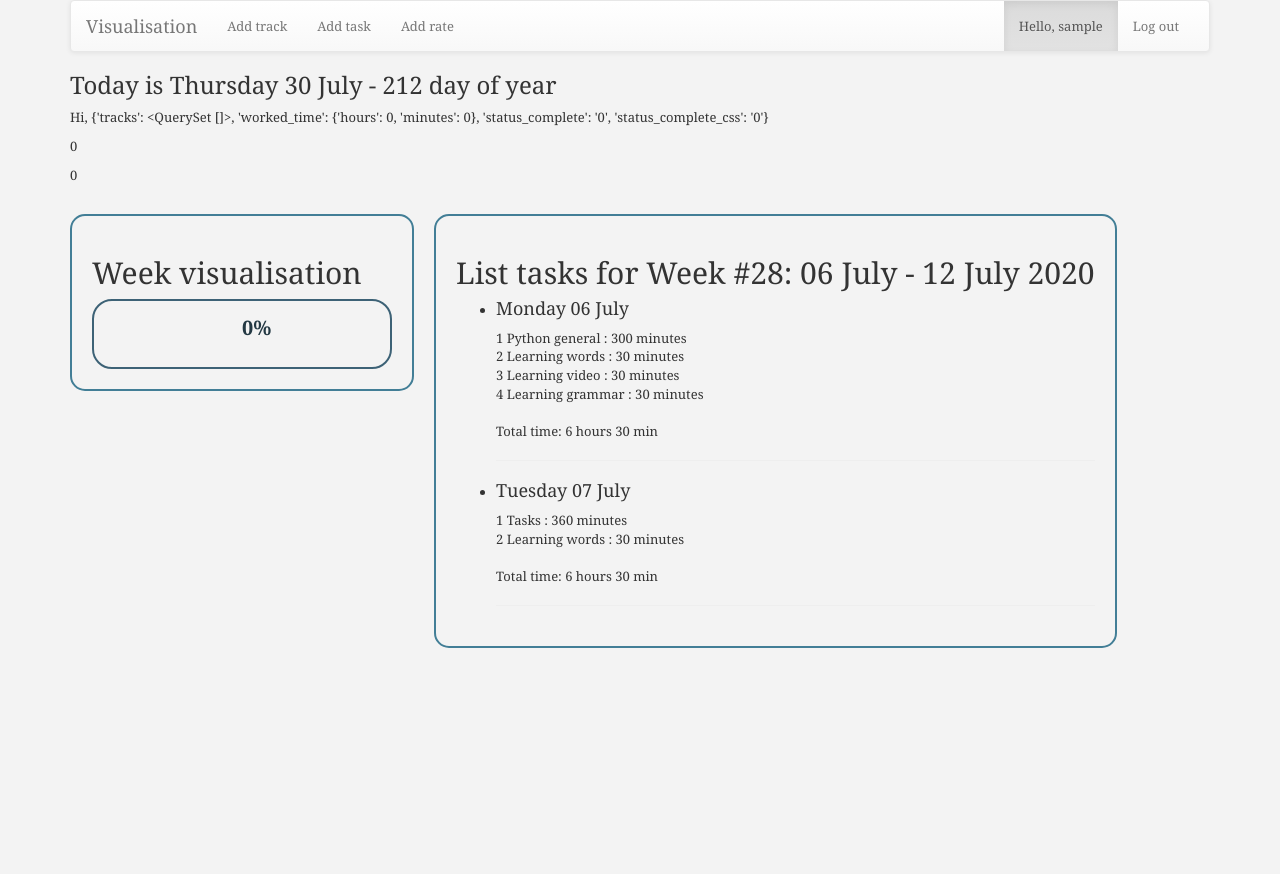
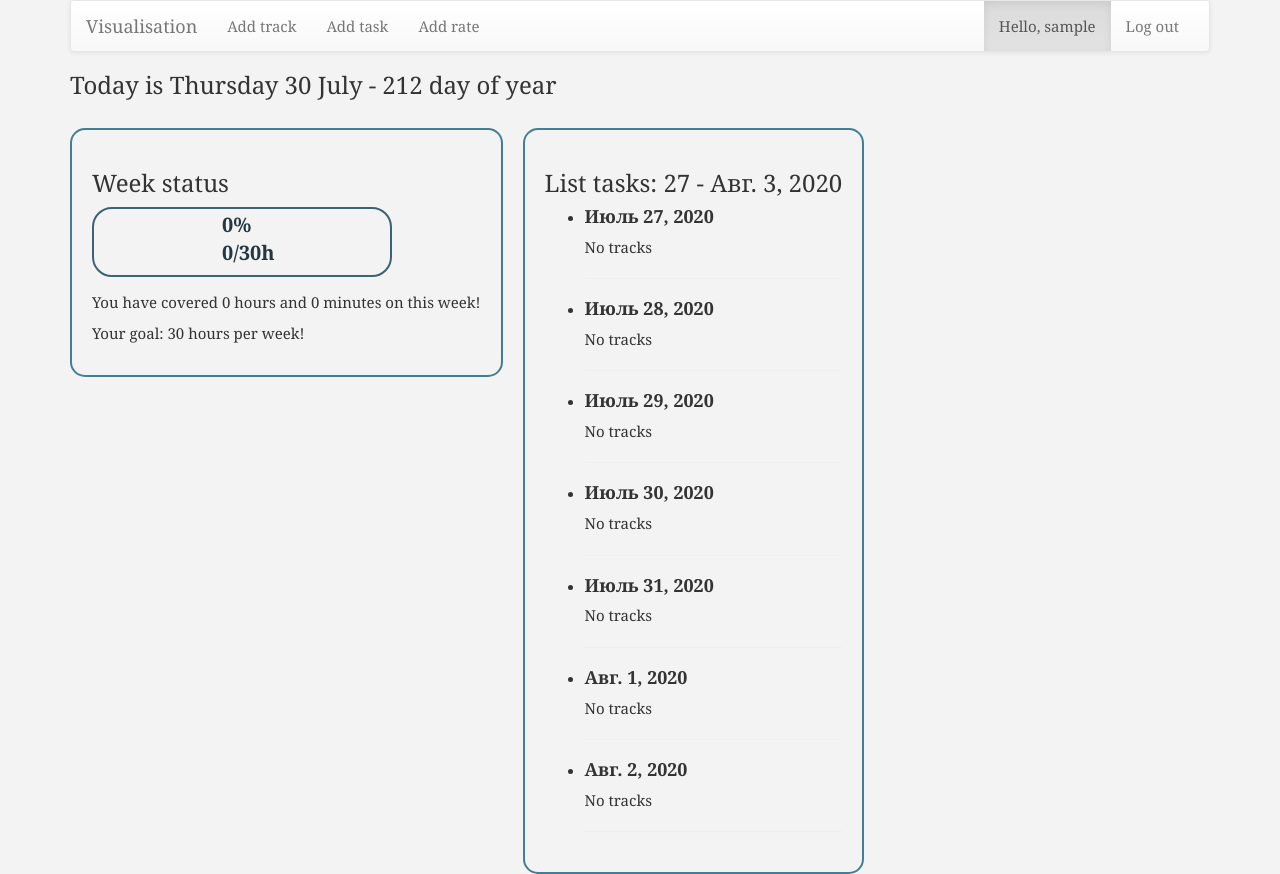
Before and after one commit to smackov/django-visualisation, a Django app: page / in a window 1280 px wide. Before the commit the page ends 648 px from the top, so only its background shows below. Run offline with Django 3.2, Linux system fonts and the light colour scheme; the visitor is signed in with stand-in values (Sample User, id 1); data that the repository does not hold is empty; some libraries are stand-ins or nearby versions.

Commit message:
Added tracks visualisation for curren week in index page

```diff
--- a/main/services.py
+++ b/main/services.py
@@ -1,16 +1,16 @@
-from django.db.models import Sum
-from .models import Track
+from django.db.models import Sum, Avg
+from .models import Track, Task
 from datetime import date, timedelta
 
 
 def get_week_information(user, added_date=None):
     if not user.is_authenticated:
         return None
-    period_week = get_period_week(added_date)
+    week_date = get_period_week(added_date)
     tracks = Track.objects.filter(
-        date__gte=period_week['first_day']
+        date__gte=week_date['first_day']
     ).exclude(
-        date__gte=period_week['last_day']
+        date__gte=week_date['last_day']
     ).filter(
         author=user
     )
@@ -20,8 +20,38 @@ def get_week_information(user, added_date=None):
         'worked_time': worked_time_in_hours,
         'status_complete': toFixed(status_complete, digits=0),
         'status_complete_css': toFixed(status_complete_css, digits=0),
+        'date': week_date,
+        'days': tracks_of_days(tracks, week_date)
     }
     return context
+
+
+def tracks_of_days(tracks, week_date):
+    tracks_of_days = []
+    day = week_date['first_day']
+    while day != week_date['last_day']:
+        tracks_of_day = []
+        number = 1
+        day_tracks = tracks.filter(
+            date__gte=day
+        ).exclude(
+            date__gte=day + timedelta(days=1)
+        ).values('id_task').annotate(sum_duration=Sum('duration')).order_by('-sum_duration')
+        for track in day_tracks:
+            tracks_of_day.append({
+                'number': number,
+                'track': track,
+                'task': Task.objects.get(id=track['id_task']),
+                'duration': pomodoros_to_hours(track['sum_duration'])
+                })
+            number += 1
+        tracks_of_days.append({
+            'date': day,
+            'tracks': tracks_of_day,
+            'worked_time': pomodoros_to_hours(day_tracks.aggregate(sum=Sum('duration'))['sum'])
+            })
+        day += timedelta(days=1)
+    return tracks_of_days
 
 def get_work_info(tracks):
     worked_time = tracks.aggregate(Sum('duration'))['duration__sum']
@@ -45,8 +75,11 @@ def get_period_week(added_date):
 
 
 def pomodoros_to_hours(pomodoros):
-    hours = pomodoros // 2
-    minutes = pomodoros % 2 * 30
+    if pomodoros:
+        hours = pomodoros // 2
+        minutes = pomodoros % 2 * 30
+    else:
+        hours, minutes = 0, 0
     return {'hours': hours, 'minutes': minutes}
 
 
--- a/main/static/css/style.css
+++ b/main/static/css/style.css
@@ -1,8 +1,12 @@
 body {
     align-content: center;
-    font-size: 13px;
+    font-size: 15px;
     font-family: Georgia, 'Times New Roman', Times, serif;
     background: rgb(243, 243, 243);
+}
+
+.bold {
+    font-weight: 600;
 }
 
 .general-cell {
@@ -29,7 +33,6 @@ body {
 /* WEEK VISUALISATION PROCENT BOARD */
 .box-of-line-procentage-of-week-implementation {
     position: relative;
-    float: left;
     width: 300px;
     height: 70px;
 }
@@ -63,9 +66,13 @@ body {
 .box-of-line-procentage-of-week-implementation p {
     position: absolute;
     width: 0px;
-    left: 150px;
-    top: 15px;
+    left: 130px;
+    top: 4px;
     font-size: 20px;
     color: #233843;
     font-weight: 600;
 }
+
+.under-week-status {
+    margin-top: 15px;
+}
--- a/main/templates/main/index.html
+++ b/main/templates/main/index.html
@@ -4,37 +4,61 @@
 
     {% if user.is_authenticated %}
     <!--WEEK VISUALISATION PROCENT BOARD-->
-    <p>Hi, {{ week_information }}</p>
-    <p>{{ week_information.worked_time.hours }}</p>
-    <p>{{ week_information.status_complete }}</p>
     <div class="general-cell">
-        <h2>Week visualisation</h2>
+        <h3>Week status</h3>
         <div class="box-of-line-procentage-of-week-implementation">
-            <p>{{ week_information.status_complete }}%</p>
+            <p>
+                {{ week_data.status_complete }}%
+                {{ week_data.worked_time.hours }}/30h
+            </p>
             <div class="body-of line-procentage-of-week-implementation"></div>
-            <div class="covered-part-of line-procentage-of-week-implementation" style="width: {{ week_information.status_complete_css }}%"></div>
+            <div class="covered-part-of line-procentage-of-week-implementation" style="width: {{ week_data.status_complete_css }}%"></div>
+        </div>
+        <div class='under-week-status'>
+            <p>
+                You have covered {{ week_data.worked_time.hours }} hours
+                and {{ week_data.worked_time.minutes }} minutes on this week!
+            </p>
+            <p>
+                Your goal: 30 hours per week!
+            </p>
         </div>
     </div>
     {% endif %}
 
     <!--LIST TASKS FOR WEEK-->
     <div class="general-cell">
-        <h2>List tasks for Week #28: 06 July - 12 July 2020</h2>
+        <h3>List tasks: {{ week_data.date.first_day.day }} - {{ week_data.date.last_day }}</h3>
         <ul>
-            <li><h4>Monday 06 July</h4>
-                <p>1 Python general : 300 minutes<br>
-                    2 Learning words : 30 minutes <br>
-                    3 Learning video : 30 minutes <br>
-                    4 Learning grammar : 30 minutes <br> <br>
-                    Total time: 6 hours 30 min </p> <hr>
-            </li>
-            <li><h4>Tuesday 07 July</h4>
-                <p>
-                    1 Tasks : 360 minutes <br>
-                    2 Learning words : 30 minutes <br> <br>
-                    Total time: 6 hours 30 min
-                </p> <hr>
-            </li>
+            {% for day in week_data.days %}
+                <li><h4 class="bold">{{ day.date }}</h4>
+                    {% if day.tracks %}
+                    <p>
+                        {% for track in day.tracks %}
+                            {% if track %}
+                                {{ track.number }} {{ track.task }}:
+                                {% if track.duration.hours %}
+                                    {{ track.duration.hours }} h
+                                {% endif %}
+                                {% if track.duration.minutes %}
+                                    {{ track.duration.minutes }} min
+                                {% endif %}
+                            {% endif %}
+                            <br>
+                        {% endfor %}
+                        <br><strong>Total time:
+                            {% if day.worked_time.hours %}
+                                {{ day.worked_time.hours }} h
+                            {% endif %}
+                            {% if day.worked_time.minutes %}
+                                {{ day.worked_time.minutes }} min
+                            {% endif %}</strong>
+                    </p><hr>
+                    {% else %}
+                    <p>No tracks</p><hr>
+                </li>
+                    {% endif %}
+            {% endfor %}
         </ul>
     </div>
 {% endblock content %}
--- a/main/views.py
+++ b/main/views.py
@@ -17,7 +17,7 @@ def index(request):
     context = {
         'date': date_today(),
         'number_day': number_day(),
-        'week_information': get_week_information(request.user),
+        'week_data': get_week_information(request.user),
     }
     return render(request, 'main/index.html', context)
 
```
